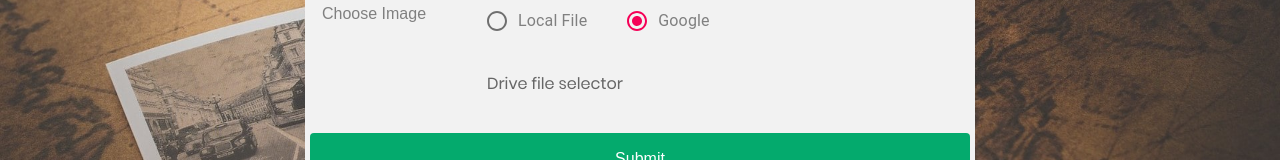
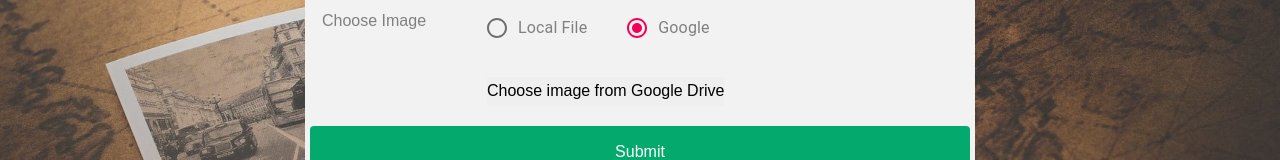
Before and after one commit to chamoddissanayake/Picmash, a React (Create React App) app in the folder Picmash - Web/: page /sell in a window 1280 px wide. Both pictures are taken after a click on the label "Google". Shown: the part 639-799 px from the top of the page. Built offline with nearby package versions, Linux system fonts and the light colour scheme.

Commit message:
user type handle

```diff
--- a/Picmash - Web/src/components/sell.jsx
+++ b/Picmash - Web/src/components/sell.jsx
@@ -7,6 +7,7 @@ import sell_bg from '../assets/images/sell-bg.jpg'
 import Radio from '@material-ui/core/Radio';
 import RadioGroup from '@material-ui/core/RadioGroup';
 import FormControlLabel from '@material-ui/core/FormControlLabel';
+import AuthService from "../services/auth.service";
 
 export default class Sell extends Component {
 
@@ -29,9 +30,22 @@ export default class Sell extends Component {
         } else if (event.target.value === 'drive') {
             this.setState({file_select_type: 'drive'});
         }
-        // else if (event.target.value === 'facebook') {
-        //     this.setState({file_select_type: 'facebook'});
-        // }
+
+    }
+
+    chooseGoogleFileBtnPressed() {
+
+        const currentUser = AuthService.getCurrentUser();
+
+        // console.log(currentUser)
+        console.log(currentUser.type)
+        if (currentUser == 'general') {
+        // google login with permission
+
+        }else if (currentUser == 'google') {
+        // get permission
+
+        }
 
     }
 
@@ -111,10 +125,6 @@ export default class Sell extends Component {
                                                 <div className="form-check form-check-inline">
                                                     <FormControlLabel value="drive" control={<Radio/>} label="Google"/>
                                                 </div>
-                                                {/*<div className="form-check form-check-inline">*/}
-                                                {/*    <FormControlLabel value="facebook" control={<Radio/>}*/}
-                                                {/*                      label="Facebook"/>*/}
-                                                {/*</div>*/}
                                             </span>
                                     </RadioGroup>
                                     {/*value={value} onChange={handleChange}*/}
@@ -133,15 +143,9 @@ export default class Sell extends Component {
 
                                         {this.state.file_select_type === "drive" && <span>
                                         <div className="selected-choose-type-container">
-                                            <p>Drive file selector</p>
+                                            <input onClick={this.chooseGoogleFileBtnPressed} type="button" value="Choose image from Google Drive"/>
                                         </div>
                                     </span>}
-
-                                    {/*    {this.state.file_select_type === "facebook" && <span>*/}
-                                    {/*    <div className="selected-choose-type-container">*/}
-                                    {/*        <p>Facebook file selector</p>*/}
-                                    {/*    </div>*/}
-                                    {/*</span>}*/}
 
                                     </div>
                                 </div>
```
